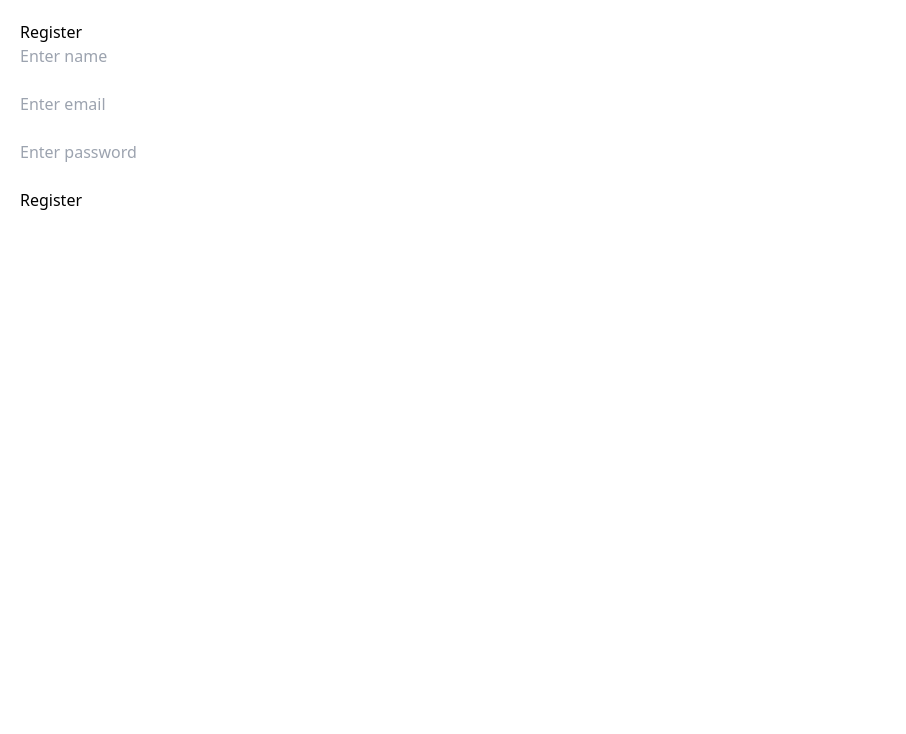
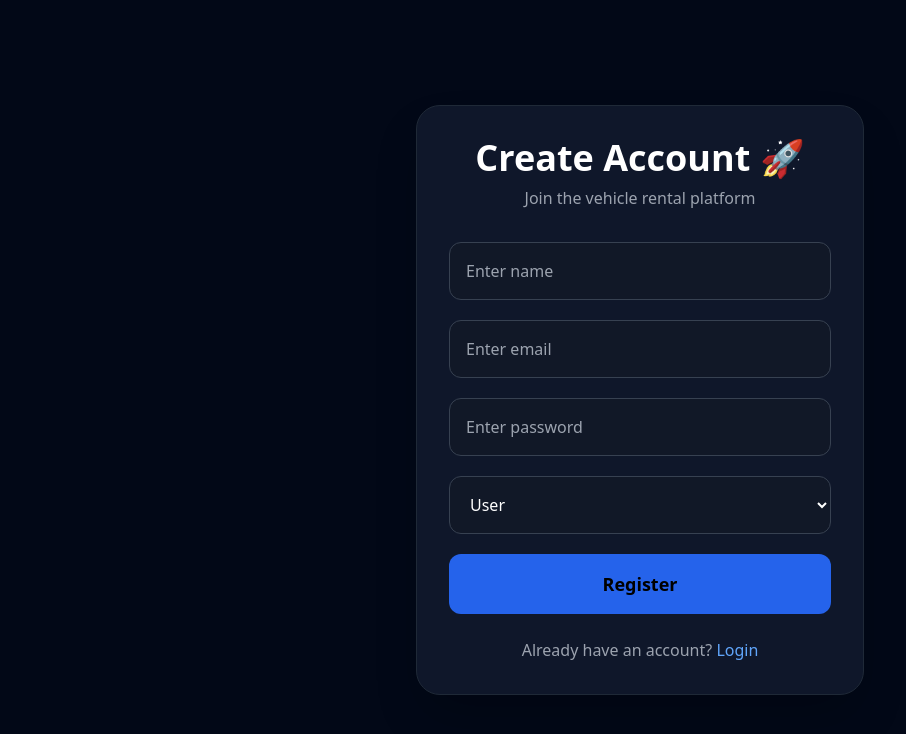
Before and after one commit to Kaush-18/vehicle-rental-management-system, a React (Create React App) app in the folder frontend/: page /register in a window 1280 px wide. Shown: the top 734 px of the page, without its empty margins (0-906 px from the left). Built offline with nearby package versions, Linux system fonts and the light colour scheme.

Commit message:
Styled login and register pages

```diff
--- a/frontend/src/pages/Login.js
+++ b/frontend/src/pages/Login.js
@@ -1,9 +1,23 @@
 import { useState } from "react";
+
 import axios from "axios";
+
+import toast from "react-hot-toast";
+
+import {
+  useNavigate,
+  Link
+} from "react-router-dom";
+
+import { motion } from "framer-motion";
 
 function Login() {
 
-  const [formData, setFormData] = useState({
+  const navigate =
+    useNavigate();
+
+  const [formData, setFormData] =
+    useState({
 
       email: "",
       password: ""
@@ -15,7 +29,9 @@ function Login() {
     setFormData({
 
       ...formData,
-      [e.target.name]: e.target.value
+
+      [e.target.name]:
+        e.target.value
 
     });
 
@@ -27,32 +43,38 @@ function Login() {
 
     try {
 
-      const response = await axios.post(
+      const response =
+        await axios.post(
 
-        "http://localhost:5000/api/auth/login",
+          "https://vehicle-rental-backend.onrender.com/api/auth/login",
 
           formData
 
         );
-        localStorage.setItem("token", response.data.token);
-        localStorage.setItem("user", JSON.stringify(response.data.user));
 
-      // Save token
       localStorage.setItem(
         "token",
         response.data.token
       );
 
-      alert("Login successful");
+      localStorage.setItem(
+        "user",
+        JSON.stringify(response.data.user)
+      );
 
+      toast.success(
+        "Login Successful 🚀"
+      );
 
-      console.log(response.data);
+      navigate("/");
 
     } catch (error) {
 
-      alert("Login failed");
+      console.log(error);
 
-      console.log(error);
+      toast.error(
+        "Login Failed ❌"
+      );
 
     }
 
@@ -60,37 +82,101 @@ function Login() {
 
   return (
 
-    <div style={{
-      padding: "20px"
-    }}>
+    <div className="min-h-screen bg-[#020817] flex justify-center items-center px-4">
 
-      <h1>Login</h1>
+      <motion.div
 
-      <form onSubmit={handleSubmit}>
+        initial={{
+          opacity: 0,
+          y: 50
+        }}
+
+        animate={{
+          opacity: 1,
+          y: 0
+        }}
+
+        className="bg-[#0f172a] w-full max-w-md p-8 rounded-3xl border border-gray-800 shadow-2xl"
+
+      >
+
+        <h1 className="text-4xl font-bold text-center text-white mb-2">
+
+          Welcome Back 👋
+
+        </h1>
+
+        <p className="text-gray-400 text-center mb-8">
+
+          Login to continue
+
+        </p>
+
+        <form
+          onSubmit={handleSubmit}
+          className="space-y-5"
+        >
 
           <input
+
             type="email"
+
             name="email"
+
             placeholder="Enter email"
+
             onChange={handleChange}
+
+            className="w-full bg-gray-900 border border-gray-700 p-4 rounded-xl text-white outline-none"
+
           />
 
-        <br /><br />
+          <input
 
-        <input
             type="password"
+
             name="password"
+
             placeholder="Enter password"
+
             onChange={handleChange}
+
+            className="w-full bg-gray-900 border border-gray-700 p-4 rounded-xl text-white outline-none"
+
           />
 
-        <br /><br />
+          <button
 
-        <button type="submit">
+            type="submit"
+
+            className="w-full bg-blue-600 hover:bg-blue-700 transition py-4 rounded-xl font-semibold text-lg"
+
+          >
+
             Login
+
           </button>
 
         </form>
+
+        <p className="text-gray-400 text-center mt-6">
+
+          Don’t have an account?
+
+          {" "}
+
+          <Link
+            to="/register"
+            className="text-blue-400 hover:underline"
+          >
+
+            Register
+
+          </Link>
+
+        </p>
+
+      </motion.div>
 
     </div>
 
--- a/frontend/src/pages/Register.js
+++ b/frontend/src/pages/Register.js
@@ -1,13 +1,28 @@
 import { useState } from "react";
+
 import axios from "axios";
+
+import toast from "react-hot-toast";
+
+import {
+  useNavigate,
+  Link
+} from "react-router-dom";
+
+import { motion } from "framer-motion";
 
 function Register() {
 
-  const [formData, setFormData] = useState({
+  const navigate =
+    useNavigate();
+
+  const [formData, setFormData] =
+    useState({
 
       name: "",
       email: "",
-    password: ""
+      password: "",
+      role: "user"
 
     });
 
@@ -16,7 +31,9 @@ function Register() {
     setFormData({
 
       ...formData,
-      [e.target.name]: e.target.value
+
+      [e.target.name]:
+        e.target.value
 
     });
 
@@ -28,20 +45,27 @@ function Register() {
 
     try {
 
-      const response = await axios.post(
+      await axios.post(
 
-        "http://localhost:5000/api/auth/register",
+        "https://vehicle-rental-backend.onrender.com/api/auth/register",
 
         formData
 
       );
 
-      alert(response.data.message);
+      toast.success(
+        "Registration Successful 🚀"
+      );
+
+      navigate("/login");
 
     } catch (error) {
 
-      alert("Registration failed");
       console.log(error);
+
+      toast.error(
+        "Registration Failed ❌"
+      );
 
     }
 
@@ -49,46 +73,145 @@ function Register() {
 
   return (
 
-    <div style={{
-      padding: "20px"
-    }}>
+    <div className="min-h-screen bg-[#020817] flex justify-center items-center px-4">
 
-      <h1>Register</h1>
+      <motion.div
 
-      <form onSubmit={handleSubmit}>
+        initial={{
+          opacity: 0,
+          y: 50
+        }}
+
+        animate={{
+          opacity: 1,
+          y: 0
+        }}
+
+        className="bg-[#0f172a] w-full max-w-md p-8 rounded-3xl border border-gray-800 shadow-2xl"
+
+      >
+
+        <h1 className="text-4xl font-bold text-center text-white mb-2">
+
+          Create Account 🚀
+
+        </h1>
+
+        <p className="text-gray-400 text-center mb-8">
+
+          Join the vehicle rental platform
+
+        </p>
+
+        <form
+          onSubmit={handleSubmit}
+          className="space-y-5"
+        >
 
           <input
+
             type="text"
+
             name="name"
+
             placeholder="Enter name"
+
             onChange={handleChange}
+
+            className="w-full bg-gray-900 border border-gray-700 p-4 rounded-xl text-white outline-none"
+
           />
 
-        <br /><br />
+          <input
+
+            type="email"
+
+            name="email"
+
+            placeholder="Enter email"
+
+            onChange={handleChange}
+
+            className="w-full bg-gray-900 border border-gray-700 p-4 rounded-xl text-white outline-none"
+
+          />
 
           <input
-          type="email"
-          name="email"
-          placeholder="Enter email"
+
+            type="password"
+
+            name="password"
+
+            placeholder="Enter password"
+
             onChange={handleChange}
+
+            className="w-full bg-gray-900 border border-gray-700 p-4 rounded-xl text-white outline-none"
+
           />
 
-        <br /><br />
+          <select
 
-        <input
-          type="password"
-          name="password"
-          placeholder="Enter password"
+            name="role"
+
             onChange={handleChange}
-        />
 
-        <br /><br />
+            className="w-full bg-gray-900 border border-gray-700 p-4 rounded-xl text-white outline-none"
 
-        <button type="submit">
+          >
+
+            <option value="user">
+
+              User
+
+            </option>
+
+            <option value="owner">
+
+              Owner
+
+            </option>
+
+            <option value="admin">
+
+              Admin
+
+            </option>
+
+          </select>
+
+          <button
+
+            type="submit"
+
+            className="w-full bg-blue-600 hover:bg-blue-700 transition py-4 rounded-xl font-semibold text-lg"
+
+          >
+
             Register
+
           </button>
 
         </form>
+
+        <p className="text-gray-400 text-center mt-6">
+
+          Already have an account?
+
+          {" "}
+
+          <Link
+            to="/login"
+            className="text-blue-400 hover:underline"
+          >
+
+            Login
+
+          </Link>
+
+        </p>
+
+      </motion.div>
 
     </div>
 
```
Lines whose indentation alone changed are shown as unchanged.
